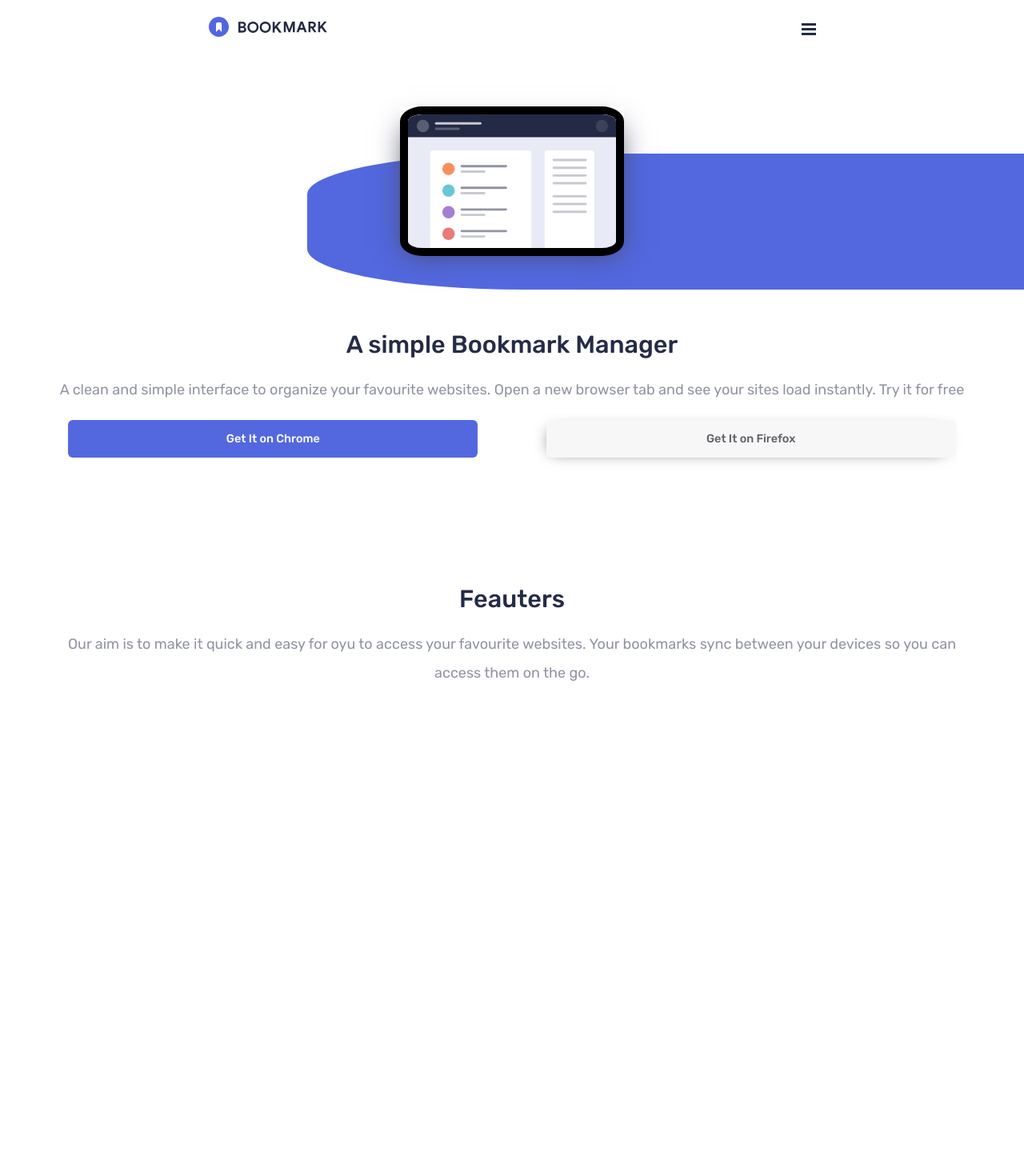
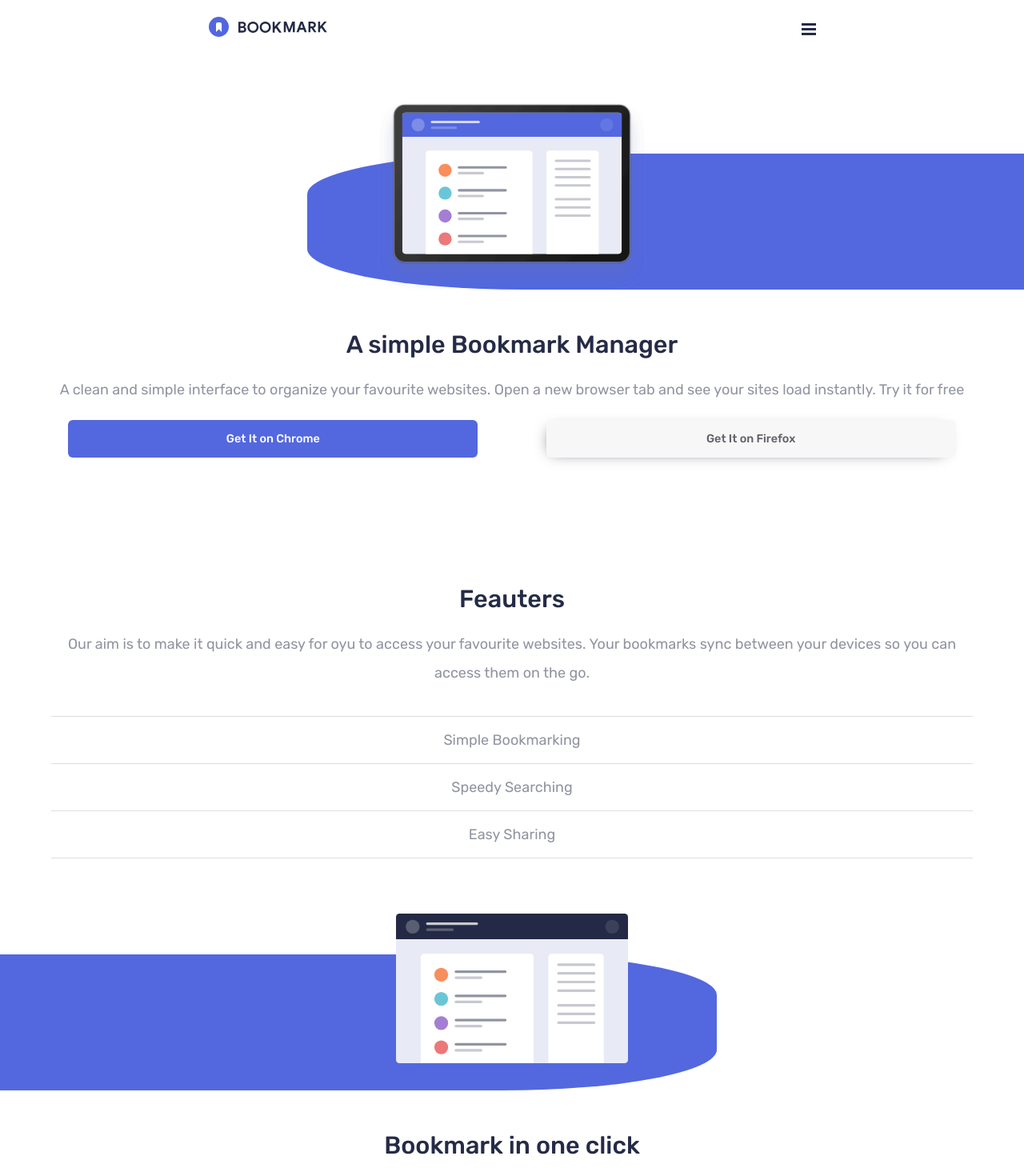
Before and after one commit to Michuxx/Bookmark, a React (Vite) app in the folder Michal/: page / in a window 1280 px wide. Shown: the top 1470 px of the page at 80% size. Before the commit the page ends 859 px from the top, so only its background shows below. Built offline with nearby package versions, Linux system fonts and the light colour scheme.

Commit message:
making classes by props and some features

```diff
--- /dev/null
+++ b/Michal/src/components/content/Chapter.jsx
@@ -0,0 +1,7 @@
+import React from "react";
+
+const Chapter = ({ children }) => {
+  return <div className="chapter">{children}</div>;
+};
+
+export default Chapter;
--- /dev/null
+++ b/Michal/src/components/content/ChapterWrapper.jsx
@@ -0,0 +1,16 @@
+import React from "react";
+import "./chapter.scss";
+import Chapter from "./Chapter";
+
+const ChapterWrapper = () => {
+  return (
+    <div className="chapter-wrapper">
+      <div className="static-line"></div>
+      <Chapter>Simple Bookmarking</Chapter>
+      <Chapter>Speedy Searching</Chapter>
+      <Chapter>Easy Sharing</Chapter>
+    </div>
+  );
+};
+
+export default ChapterWrapper;
--- a/Michal/src/components/content/Manager.jsx
+++ b/Michal/src/components/content/Manager.jsx
@@ -2,8 +2,10 @@ import React from "react";
 import ManagerImage from "./ManagerImage";
 import ManagerInfo from "./ManagerInfo";
 import ButtonWrapper from "./ButtonWrapper";
-import imageTab1 from "/illustration-features-tab-1.svg";
+import imageTab1 from "/illustration-hero.svg";
+import imageTab2 from "/illustration-features-tab-1.svg";
 import "./manager.scss";
+import ChapterWrapper from "./ChapterWrapper";
 
 const Manager = () => {
   return (
@@ -22,6 +24,13 @@ const Manager = () => {
         description="Our aim is to make it quick and easy for oyu to access your favourite websites.
         Your bookmarks sync between your devices so you can access them on the go."
       ></ManagerInfo>
+      <ChapterWrapper />
+      <ManagerImage image={imageTab2} direction="left" />
+      <ManagerInfo
+        headline="Bookmark in one click"
+        description="Organize your bookmarks however you like. Our simple drag-and-pop interface gives
+        your complete control over how you manage your favourite sites"
+      ></ManagerInfo>
     </div>
   );
 };
--- a/Michal/src/components/content/ManagerImage.jsx
+++ b/Michal/src/components/content/ManagerImage.jsx
@@ -2,17 +2,28 @@ import React from "react";
 import "./manager.scss";
 
 const ManagerImage = ({ image, direction }) => {
-  const styleMap = {
-    left: "left-image-background",
-    right: "right-image-background",
+  const classMap = {
+    left: {
+      wrapper: "manager-left-image-wrapper",
+      background: "image-background-left",
+      container: "manager-image-left",
+      img: "image-tab-left",
+    },
+    right: {
+      wrapper: "manager-right-image-wrapper",
+      background: "image-background-right",
+      container: "manager-image-right",
+      img: "image-tab-right",
+    },
   };
 
-  const imageBackgroundStyle = styleMap[direction];
+  const classes = classMap[direction];
+
   return (
-    <div className="manager-image-wrapper">
-      <div className={imageBackgroundStyle}></div>
-      <div className="manager-image">
-        <img src={image} alt="illustration" className="image-tab1" />
+    <div className={classes.wrapper}>
+      <div className={classes.background}></div>
+      <div className={classes.container}>
+        <img src={image} alt="illustration" className={classes.img} />
       </div>
     </div>
   );
--- /dev/null
+++ b/Michal/src/components/content/chapter.scss
@@ -0,0 +1,22 @@
+@use "../../colors.scss";
+
+.chapter-wrapper {
+  width: 100%;
+  display: flex;
+  flex-direction: column;
+  align-items: center;
+  text-align: center;
+  margin-top: 2rem;
+}
+
+.chapter {
+  width: 90%;
+  padding: 1rem;
+  border-bottom: 1px solid #dedde3;
+  color: colors.$neutral_grey;
+}
+
+.static-line {
+  width: 90%;
+  border-bottom: 1px solid #dedde3;
+}
--- a/Michal/src/components/content/manager.scss
+++ b/Michal/src/components/content/manager.scss
@@ -9,7 +9,7 @@
   flex-direction: column;
 }
 
-.manager-image-wrapper {
+.manager-right-image-wrapper {
   display: flex;
   justify-content: end;
   width: 100%;
@@ -18,28 +18,57 @@
   margin-top: 120px;
 }
 
-.right-image-background {
+.image-background-right {
   height: 170px;
   width: 70%;
   background-color: colors.$main_blue;
   border-radius: 30% 0 0 30%;
 }
 
-.manager-image {
+.manager-image-right {
   height: 100%;
+  width: 100%;
   position: absolute;
-  top: 15%;
+  top: 11%;
   left: 50%;
   transform: translate(-50%, -50%);
-  -webkit-box-shadow: 0px 19px 34px -7px rgba(66, 68, 90, 1);
-  -moz-box-shadow: 0px 19px 34px -7px rgba(66, 68, 90, 1);
-  box-shadow: 0px 19px 34px -7px rgba(66, 68, 90, 1);
 }
 
-.image-tab1 {
-  width: 280px;
-  object-fit: fill;
-  border: 10px solid black;
+.image-tab-right {
+  width: 100%;
+  height: 140%;
+  object-fit: contain;
+  border-radius: 10%;
+}
+
+.manager-left-image-wrapper {
+  display: flex;
+  width: 100%;
+  align-items: flex-start;
+  position: relative;
+  margin-top: 120px;
+}
+
+.image-background-left {
+  height: 170px;
+  width: 70%;
+  background-color: colors.$main_blue;
+  border-radius: 0 30% 30% 0;
+}
+
+.manager-image-left {
+  height: 100%;
+  width: 100%;
+  position: absolute;
+  top: 20%;
+  left: 50%;
+  transform: translate(-50%, -50%);
+}
+
+.image-tab-left {
+  width: 100%;
+  height: 110%;
+  object-fit: contain;
   border-radius: 10%;
 }
 
```
